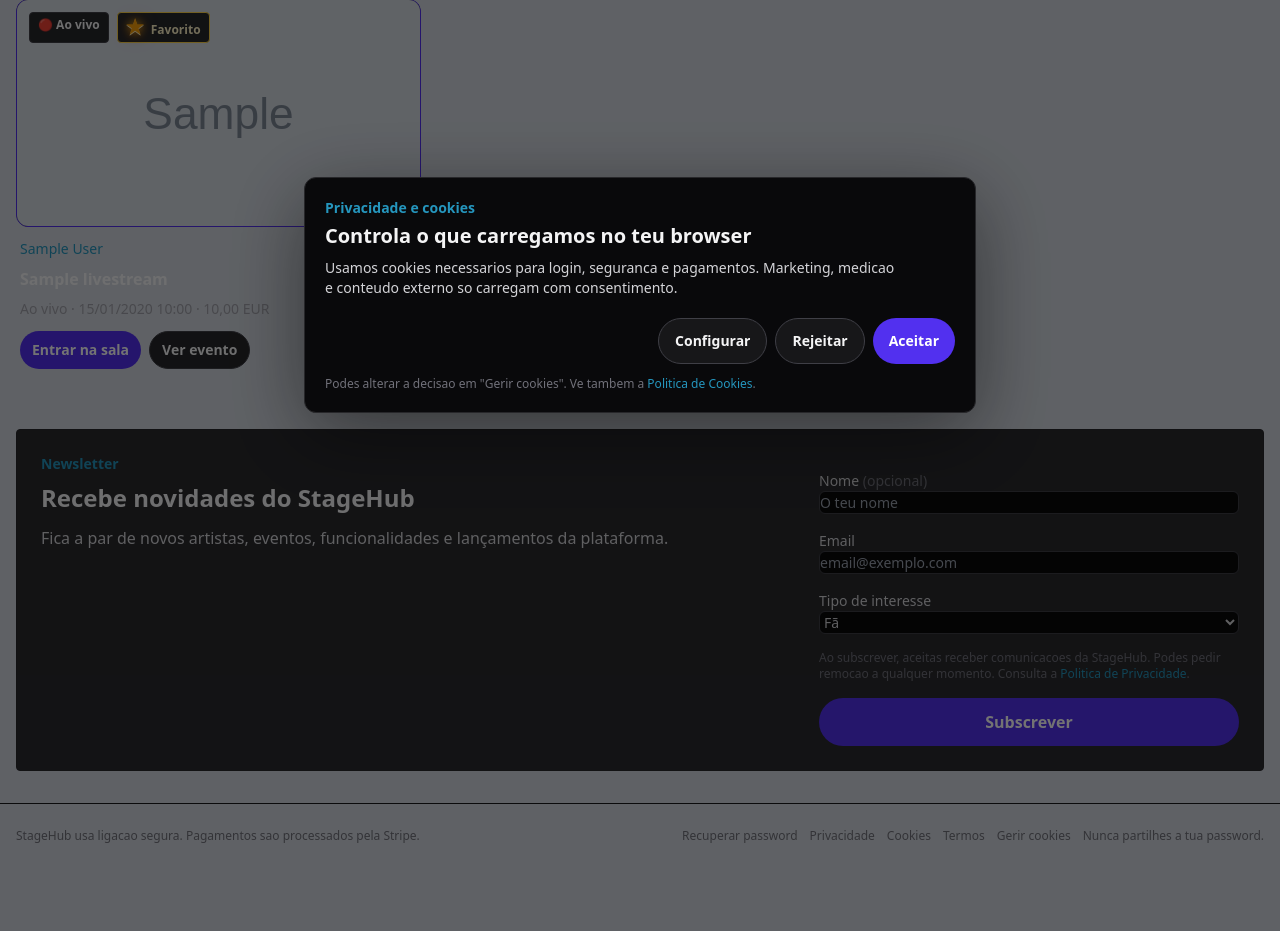
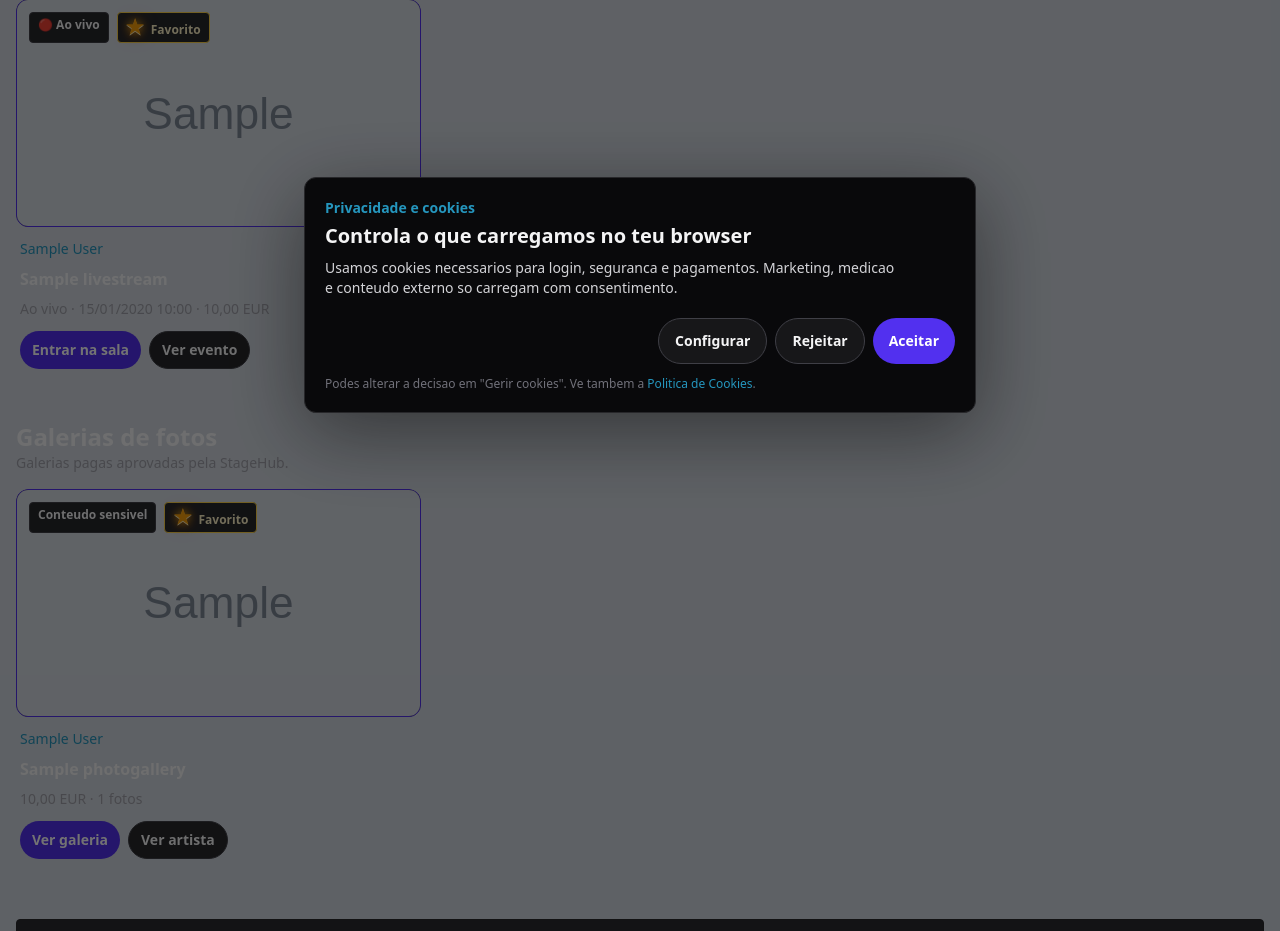
Before and after one commit to lmfcruz61/stagelink, a Django app: page / in a window 1280 px wide. Shown: the part 342-1273 px from the top of the page. Run offline with Django 5.2, Linux system fonts and the light colour scheme; a user stored in the database is signed in; tables that the repository leaves empty hold one stand-in row (values such as "Sample post"); grey boxes marked "Sample" are stand-in pictures; some libraries are stand-ins or nearby versions.

Commit message:
Publish approved photo galleries

```diff
--- a/streams/views.py
+++ b/streams/views.py
@@ -125,6 +125,11 @@ def home(request):
 
     artists = Artist.objects.prefetch_related(visible_artist_streams)
     concert_streams = LiveStream.objects.filter(visible_streams_filter).select_related('artist')
+    public_photo_galleries = PhotoGallery.objects.filter(
+        is_active=True,
+        moderation_status=PhotoGallery.APPROVED,
+        access_price__gte=PhotoGallery.MIN_PRICE,
+    ).select_related('artist')
 
     if query:
         artist_filter = (
@@ -142,6 +147,14 @@ def home(request):
         )
         artists = artists.filter(artist_filter)
         concert_streams = concert_streams.filter(stream_filter)
+        public_photo_galleries = public_photo_galleries.filter(
+            Q(title__icontains=query)
+            | Q(description__icontains=query)
+            | Q(artist__name__icontains=query)
+            | Q(artist__bio__icontains=query)
+            | Q(artist__headline__icontains=query)
+            | Q(artist__location__icontains=query)
+        )
 
     if favorite_artist_ids:
         artists = artists.annotate(
@@ -158,9 +171,19 @@ def home(request):
                 output_field=IntegerField(),
             ),
         )
+        public_photo_galleries = public_photo_galleries.annotate(
+            favorite_rank=Case(
+                When(artist_id__in=favorite_artist_ids, then=Value(0)),
+                default=Value(1),
+                output_field=IntegerField(),
+            ),
+        )
     else:
         artists = artists.order_by('name')
         concert_streams = concert_streams.annotate(
+            favorite_rank=Value(1, output_field=IntegerField()),
+        )
+        public_photo_galleries = public_photo_galleries.annotate(
             favorite_rank=Value(1, output_field=IntegerField()),
         )
 
@@ -171,6 +194,7 @@ def home(request):
             output_field=IntegerField(),
         ),
     ).order_by('favorite_rank', 'active_rank', 'scheduled_at')
+    public_photo_galleries = public_photo_galleries.order_by('favorite_rank', '-created_at')
 
     return render(request, 'streams/home.html', {
         'artists': artists,
@@ -178,6 +202,7 @@ def home(request):
         'favorite_artists': favorite_artists,
         'favorite_artist_ids': favorite_artist_ids,
         'newsletter_form': newsletter_form,
+        'public_photo_galleries': public_photo_galleries,
         'purchased_stream_ids': purchased_stream_ids,
         'search_query': query,
     })
--- a/templates/streams/home.html
+++ b/templates/streams/home.html
@@ -233,6 +233,45 @@
   </div>
 </section>
 
+<section class="mb-10">
+  <div class="mb-4 flex flex-col gap-1 md:flex-row md:items-end md:justify-between">
+    <div>
+      <h2 class="text-2xl font-semibold">Galerias de fotos</h2>
+      <p class="text-sm text-zinc-400">Galerias pagas aprovadas pela StageHub.</p>
+    </div>
+  </div>
+  <div class="grid gap-4 md:grid-cols-2 lg:grid-cols-3">
+    {% for gallery in public_photo_galleries %}
+      <article class="sl-video-card group">
+        <a href="{% url 'streams:photo_gallery_detail' gallery.id %}" class="block">
+          <div class="sl-thumb relative border {% if gallery.artist_id in favorite_artist_ids %}border-[#5230EF]{% else %}border-zinc-800{% endif %}">
+            <img src="{{ gallery.public_cover.url }}" alt="{{ gallery.title }}" class="h-full w-full object-cover">
+            <div class="absolute left-3 top-3 flex flex-wrap gap-2">
+              <span class="rounded border border-zinc-700 bg-zinc-950/85 px-2 py-1 text-xs font-semibold text-zinc-100">
+                {% if gallery.is_sensitive %}Conteudo sensivel{% else %}Galeria{% endif %}
+              </span>
+              {% if gallery.artist_id in favorite_artist_ids %}
+                <span class="rounded border border-amber-300 bg-zinc-950/85 px-2 py-1 text-xs font-semibold text-amber-100"><span class="favorite-star mr-1">&#9733;</span> Favorito</span>
+              {% endif %}
+            </div>
+          </div>
+        </a>
+        <div class="px-1 py-3">
+          <p class="text-sm text-[#2596BE]">{{ gallery.artist.name }}</p>
+          <a href="{% url 'streams:photo_gallery_detail' gallery.id %}" class="mt-2 block font-semibold group-hover:text-[#2596BE]">{{ gallery.title }}</a>
+          <p class="mt-2 text-sm text-zinc-400">{{ gallery.access_price }} EUR &middot; {{ gallery.image_count }} fotos</p>
+          <div class="mt-3 flex flex-wrap gap-2">
+            <a class="sl-primary px-3 py-2 text-sm" href="{% url 'streams:photo_gallery_detail' gallery.id %}">Ver galeria</a>
+            <a class="sl-secondary px-3 py-2 text-sm" href="{% url 'streams:artist_detail' gallery.artist.id %}">Ver artista</a>
+          </div>
+        </div>
+      </article>
+    {% empty %}
+      <p class="text-zinc-400">Ainda nao ha galerias de fotos publicadas.</p>
+    {% endfor %}
+  </div>
+</section>
+
 <section data-public-panel="artists" class="{% if user.is_authenticated and user.fan_profile %}public-panel hidden{% endif %}">
   <div class="mb-4">
     <h2 class="text-2xl font-semibold">Artistas</h2>
```
Also changed, not shown: streams/admin.py (+44 -3 lines), streams/tests.py (+29 -1 lines).
